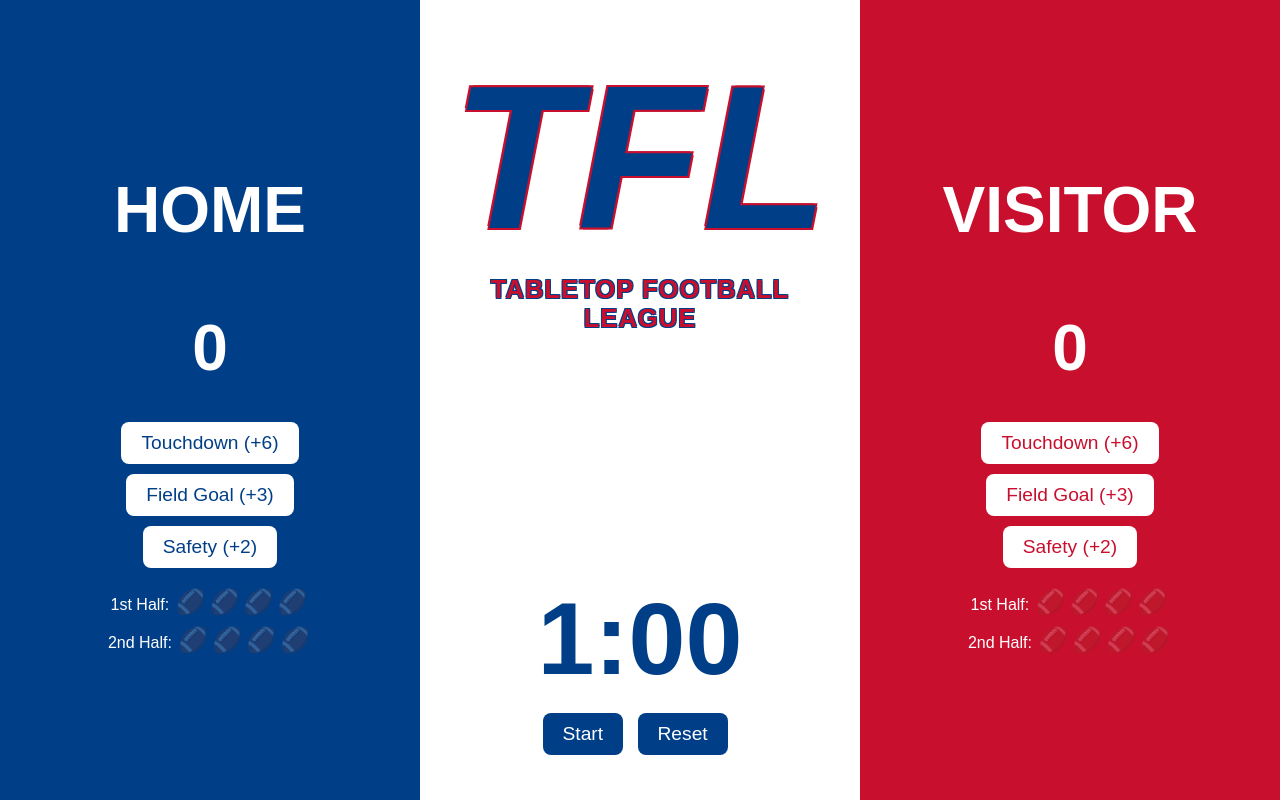
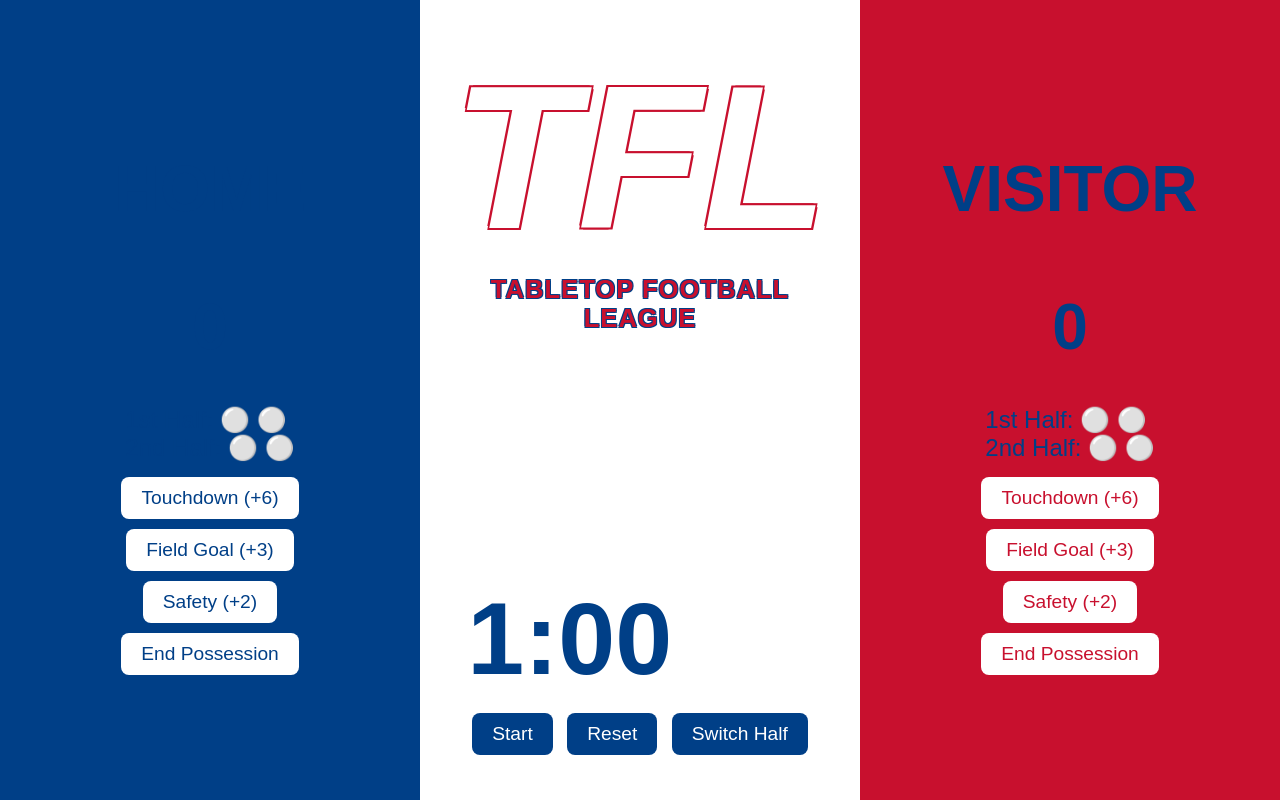
Before and after one commit to gwpierson1764/tfl, a plain HTML site: page index.html in a window 1280 px wide. Drawn offline with Linux system fonts and the light colour scheme.

Commit message:
Update index.html

```diff
--- a/index.html
+++ b/index.html
@@ -3,8 +3,6 @@
 <head>
   <meta charset="UTF-8">
   <title>TFL Scoreboard</title>
-  <meta name="viewport" content="width=device-width, initial-scale=1.0, viewport-fit=cover">
-  <link rel="manifest" href="manifest.json">
   <style>
     body {
       margin: 0;
@@ -13,24 +11,22 @@
       display: flex;
       height: 100vh;
       flex-direction: row;
-      background-color: black;
     }
     .home, .visitor, .center {
       display: flex;
       flex-direction: column;
       align-items: center;
       justify-content: center;
-      color: white;
+      color: #003F87;
       padding: 10px;
     }
     .home {
       width: 33.33%;
-      background-color: #003F87;
-      color: #FFFFFF;
+      background-color: #003F87; /* Deep Blue */
     }
     .visitor {
       width: 33.33%;
-      background-color: #C8102E;
+      background-color: #C8102E; /* Red */
     }
     .center {
       width: 33.33%;
@@ -42,6 +38,7 @@
       align-items: center;
       padding: 20px;
     }
+
     .scoreboard-title {
       text-align: center;
       margin-top: 20px;
@@ -50,16 +47,25 @@
       font-size: 16vw;
       font-weight: bold;
       font-style: italic;
-      color: #003F87;
-      text-shadow: -2px -2px 0 #C8102E, 2px -2px 0 #C8102E, -2px 2px 0 #C8102E, 2px 2px 0 #C8102E;
+      color: white;
+      text-shadow:
+        -2px -2px 0 #C8102E,
+         2px -2px 0 #C8102E,
+        -2px  2px 0 #C8102E,
+         2px  2px 0 #C8102E;
     }
     .scoreboard-title .name {
       font-size: 2vw;
       font-weight: bold;
       color: #C8102E;
       letter-spacing: 1px;
-      text-shadow: -1px -1px 0 #003F87, 1px -1px 0 #003F87, -1px 1px 0 #003F87, 1px 1px 0 #003F87;
+      text-shadow:
+        -1px -1px 0 #003F87,
+         1px -1px 0 #003F87,
+        -1px  1px 0 #003F87,
+         1px  1px 0 #003F87;
     }
+
     h1 {
       font-size: 5vw;
       margin: 0.5em 0;
@@ -68,11 +74,9 @@
       font-size: 8vw;
       font-weight: bold;
       color: #003F87;
-      align-items: center;
       margin-bottom: 10px;
     }
     .timer-controls {
-      align-items: center;
       margin-bottom: 20px;
     }
     button {
@@ -95,6 +99,14 @@
       background-color: #003F87;
       color: #FFFFFF;
     }
+
+    /* Possession tracker */
+    .possessions {
+      margin: 10px 0;
+      font-size: 1.5em;
+    }
+
+    /* Modal Styles */
     .modal {
       display: none;
       position: fixed;
@@ -132,23 +144,20 @@
     .kick { background: #003F87; color: white; }
     .twopoint { background: #C8102E; color: white; }
     .nogood { background: gray; color: white; }
-    .possessions { display: flex; flex-direction: column; align-items: center; margin-top: 10px; }
-    .half { margin: 5px 0; }
-    .football { font-size: 1.5em; margin: 0 2px; opacity: 0.2; }
-    .football.active { opacity: 1; }
   </style>
 </head>
 <body>
   <div class="home">
-    <h1 style="color:white;">HOME</h1>
+    <h1>HOME</h1>
     <h1 id="homeScore">0</h1>
+    <div class="possessions">
+      <div>1st Half: <span id="homePoss1">⚪ ⚪</span></div>
+      <div>2nd Half: <span id="homePoss2">⚪ ⚪</span></div>
+    </div>
     <button onclick="touchdown('home')">Touchdown (+6)</button>
     <button onclick="addPoints('home', 3)">Field Goal (+3)</button>
     <button onclick="addPoints('home', 2)">Safety (+2)</button>
-    <div class="possessions" id="homePossessions">
-      <div class="half">1st Half: <span class="football">🏈</span><span class="football">🏈</span><span class="football">🏈</span><span class="football">🏈</span></div>
-      <div class="half">2nd Half: <span class="football">🏈</span><span class="football">🏈</span><span class="football">🏈</span><span class="football">🏈</span></div>
-    </div>
+    <button onclick="endPossession('home')">End Possession</button>
   </div>
 
   <div class="center">
@@ -161,22 +170,25 @@
       <div class="timer-controls">
         <button onclick="startTimer()">Start</button>
         <button onclick="resetTimer()">Reset</button>
+        <button onclick="nextHalf()">Switch Half</button>
       </div>
     </div>
   </div>
 
   <div class="visitor">
-    <h1 style="color:white;">VISITOR</h1>
+    <h1>VISITOR</h1>
     <h1 id="visitorScore">0</h1>
+    <div class="possessions">
+      <div>1st Half: <span id="visitorPoss1">⚪ ⚪</span></div>
+      <div>2nd Half: <span id="visitorPoss2">⚪ ⚪</span></div>
+    </div>
     <button onclick="touchdown('visitor')">Touchdown (+6)</button>
     <button onclick="addPoints('visitor', 3)">Field Goal (+3)</button>
     <button onclick="addPoints('visitor', 2)">Safety (+2)</button>
-    <div class="possessions" id="visitorPossessions">
-      <div class="half">1st Half: <span class="football">🏈</span><span class="football">🏈</span><span class="football">🏈</span><span class="football">🏈</span></div>
-      <div class="half">2nd Half: <span class="football">🏈</span><span class="football">🏈</span><span class="football">🏈</span><span class="football">🏈</span></div>
-    </div>
+    <button onclick="endPossession('visitor')">End Possession</button>
   </div>
 
+  <!-- Modal -->
   <div id="extraPointModal" class="modal">
     <div class="modal-content">
       <h2>Try After Touchdown</h2>
@@ -188,13 +200,13 @@
 
   <script>
     let currentTeam = null;
-    let half = 1;
 
+    // --- SCORES ---
     function addPoints(team, points) {
       let scoreEl = document.getElementById(team + "Score");
       let score = parseInt(scoreEl.textContent);
       scoreEl.textContent = score + points;
-      if(points >= 2) updatePossession(team);
+      endPossession(team); // auto increment possessions
     }
 
     function touchdown(team) {
@@ -211,20 +223,44 @@
       currentTeam = null;
     }
 
-    function updatePossession(team) {
-      let container = document.getElementById(team + "Possessions");
-      let halfDiv = container.children[half - 1];
-      let balls = halfDiv.querySelectorAll(".football");
-      for (let ball of balls) {
-        if (!ball.classList.contains("active")) {
-          ball.classList.add("active");
-          break;
+    // --- POSSESSION TRACKER ---
+    let possessions = {
+      home: { first: 0, second: 0 },
+      visitor: { first: 0, second: 0 }
+    };
+    let half = "first"; // start in 1st half
+
+    function renderPossessions(count) {
+      let max = 2; // 2 per half
+      let icons = "";
+      for (let i = 0; i < max; i++) {
+        icons += (i < count ? "🏈 " : "⚪ ");
       }
+      return icons.trim();
+    }
+
+    function updatePossessions(team) {
+      document.getElementById(team + "Poss1").textContent =
+        renderPossessions(possessions[team].first);
+      document.getElementById(team + "Poss2").textContent =
+        renderPossessions(possessions[team].second);
+    }
+
+    function endPossession(team) {
+      if (possessions[team][half] < 2) {
+        possessions[team][half]++;
+        updatePossessions(team);
       }
     }
 
+    function nextHalf() {
+      half = (half === "first") ? "second" : "first";
+      alert("Now in " + (half === "first" ? "1st Half" : "2nd Half"));
+    }
+
+    // --- TIMER ---
     let timerEl = document.getElementById("timer");
-    let time = 60;
+    let time = 60; // default 60 seconds
     let countdown;
 
     function resetTimer() {
@@ -252,7 +288,10 @@
       }, 1000);
     }
 
+    // initialize display
     updateTimer();
+    updatePossessions("home");
+    updatePossessions("visitor");
   </script>
 </body>
 </html>
```
Lines whose indentation alone changed are shown as unchanged.
